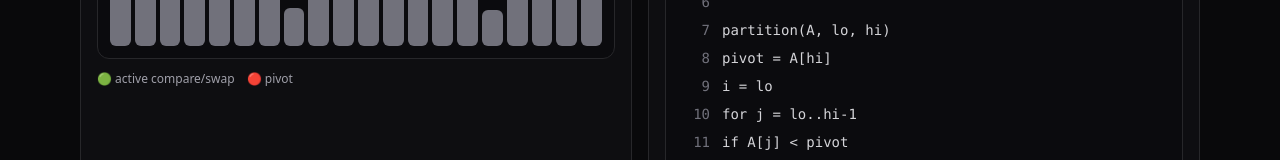
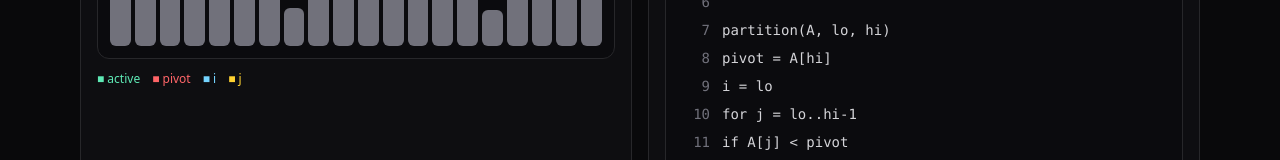
Before and after one commit to Braden89/AlgoViz, a React (Vite) app in the folder algoviz/: page /algorithms/sorting/quick in a window 1280 px wide. Shown: the part 290-450 px from the top of the page. Built offline with nearby package versions, Linux system fonts and the light colour scheme.

Commit message:
quicksort color improvement. sort specific field added

```diff
--- a/algoviz/src/algorithms/sorting/quickSort.ts
+++ b/algoviz/src/algorithms/sorting/quickSort.ts
@@ -1,18 +1,26 @@
 import type { AlgorithmDefinition, Step } from "../types";
+
+type QuickMeta = {
+  pivotIndex: number;
+  lo: number;
+  hi: number;
+  iIndex?: number;
+  jIndex?: number;
+};
 
 function clone(arr: number[]) {
   return arr.slice();
 }
 
 function pushStep(
-  steps: Step[],
+  steps: Step<QuickMeta>[],
   arr: number[],
   line: number,
-  metrics: Step["metrics"],
+  metrics: Step<QuickMeta>["metrics"],
   active?: number[],
   note?: string,
   swap?: [number, number],
-  pivotIndex?: number
+  meta?: QuickMeta
 ) {
   steps.push({
     array: clone(arr),
@@ -21,11 +29,11 @@ function pushStep(
     metrics: { ...metrics },
     note,
     swap,
-    pivotIndex,
+    meta,
   });
 }
 
-export const QuickSort: AlgorithmDefinition = {
+export const QuickSort: AlgorithmDefinition<QuickMeta> = {
   id: "quick-sort",
   name: "Quick Sort",
   category: "sorting",
@@ -45,72 +53,89 @@ export const QuickSort: AlgorithmDefinition = {
     "  swap(A[i], A[hi])",
     "  return i",
   ],
+
   generateSteps: (input: number[]) => {
     const A = clone(input);
-    const steps: Step[] = [];
+    const steps: Step<QuickMeta>[] = [];
     const metrics = { comparisons: 0, swaps: 0 };
 
+    // start
     pushStep(steps, A, 0, metrics, undefined, "Start");
 
     function partition(lo: number, hi: number): number {
-      // pivot starts at hi for this partition
+      // In Lomuto partition, pivot starts at hi (and later moves to i)
       let pivotIdx = hi;
 
-      // helper: every partition step includes pivotIdx so pivot stays red
+      // Helper that always attaches meta for the current partition frame
       const ps = (
         line: number,
         active?: number[],
         note?: string,
-        swap?: [number, number]
-      ) => pushStep(steps, A, line, metrics, active, note, swap, pivotIdx);
+        swap?: [number, number],
+        iIndex?: number,
+        jIndex?: number
+      ) => {
+        const meta: QuickMeta = {
+          pivotIndex: pivotIdx,
+          lo,
+          hi,
+          iIndex,
+          jIndex,
+        };
+        pushStep(steps, A, line, metrics, active, note, swap, meta);
+      };
 
       ps(6, [lo, hi], `partition(lo=${lo}, hi=${hi})`);
       ps(7, [hi], `pivot = A[${hi}] = ${A[hi]}`);
+
       const pivot = A[hi];
 
-      ps(8, [lo, hi], `i = ${lo}`);
       let i = lo;
+      ps(8, [i], `i = ${i}`, undefined, i);
 
       for (let j = lo; j <= hi - 1; j++) {
-        // Compare A[j] to pivot (keep pivot red)
-        ps(9, [j, i], `j = ${j}, compare A[j] to pivot`);
+        ps(9, [j], `j = ${j}`, undefined, i, j);
+
         metrics.comparisons += 1;
-
-        ps(10, [j], `A[${j}] = ${A[j]} < pivot?`);
+        ps(10, [j, hi], `A[${j}] = ${A[j]} < pivot?`, undefined, i, j);
 
         if (A[j] < pivot) {
-          ps(11, [i, j], `swap A[${i}] and A[${j}]`, [i, j]);
+          // swap A[i] and A[j]
+          ps(11, [i, j], `swap A[${i}] and A[${j}]`, [i, j], i, j);
 
           const tmp = A[i];
           A[i] = A[j];
           A[j] = tmp;
           metrics.swaps += 1;
 
-          ps(11, [i, j], "swapped", [i, j]);
+          ps(11, [i, j], "swapped", [i, j], i, j);
 
           i++;
-          ps(11, [i], `i++ → ${i}`);
+          ps(11, [i], `i++ → ${i}`, undefined, i, j);
         }
       }
 
-      // Place pivot: swap A[i] and A[hi]
-      ps(12, [i, hi], `place pivot: swap A[${i}] and A[${hi}]`, [i, hi]);
+      // place pivot by swapping A[i] and A[hi]
+      ps(12, [i, hi], `place pivot: swap A[${i}] and A[${hi}]`, [i, hi], i);
 
       const tmp = A[i];
       A[i] = A[hi];
       A[hi] = tmp;
       metrics.swaps += 1;
 
-      // pivot moved from hi to i — keep pivot red at its new location
+      // pivot has moved from hi to i
       pivotIdx = i;
 
-      ps(12, [i], `pivot placed at index ${i}`, [i, hi]);
-      ps(13, [i], `return p = ${i}`);
+      ps(12, [i], `pivot placed at index ${i}`, [i, hi], i);
+      ps(13, [i], `return p = ${i}`, undefined, i);
+
       return i;
     }
 
     function quicksort(lo: number, hi: number) {
+      // quicksort frame step (no meta needed here — only partition uses meta)
       pushStep(steps, A, 1, metrics, [lo, hi], `quicksort(lo=${lo}, hi=${hi})`);
+
       if (lo >= hi) {
         pushStep(steps, A, 1, metrics, [lo, hi], "base case return");
         return;
--- a/algoviz/src/algorithms/types.ts
+++ b/algoviz/src/algorithms/types.ts
@@ -3,22 +3,24 @@ export type Metrics = {
   swaps: number;
 };
 
-export type Step = {
+export type StepMeta = Record<string, unknown> | undefined;
+
+export type Step<M extends StepMeta = undefined> = {
   array: number[];
-  // index into pseudocode lines
   line: number;
-  // indices to emphasize in the visualization
   active?: number[];
   metrics: Metrics;
   note?: string;
   swap?: [number, number];
-  pivotIndex?: number;
+
+  // algorithm-specific extras live here
+  meta?: M;
 };
 
-export type AlgorithmDefinition = {
+export type AlgorithmDefinition<M extends StepMeta = undefined> = {
   id: string;
   name: string;
   category: "sorting" | "graphs" | "trees" | "dp";
   pseudocode: string[];
-  generateSteps: (input: number[]) => Step[];
+  generateSteps: (input: number[]) => Step<M>[];
 };
--- a/algoviz/src/components/ArrayBars.tsx
+++ b/algoviz/src/components/ArrayBars.tsx
@@ -1,12 +1,33 @@
 import type { Step } from "../algorithms/types";
 
-export function ArrayBars({ step }: { step: Step | undefined }) {
+type QuickMetaMaybe = {
+  pivotIndex?: number;
+  lo?: number;
+  hi?: number;
+  iIndex?: number;
+  jIndex?: number;
+};
+
+export function ArrayBars({ step }: { step: Step<any> | undefined }) {
   const arr = step?.array ?? [];
   const max = arr.length ? Math.max(...arr) : 1;
 
   const swapA = step?.swap?.[0];
   const swapB = step?.swap?.[1];
-  const pivotIndex = step?.pivotIndex;
+
+  // If this is QuickSort, these fields exist in meta. For other algorithms meta is undefined.
+  const meta = (step?.meta as QuickMetaMaybe | undefined) ?? undefined;
+
+  const pivotIndex = meta?.pivotIndex;
+  const lo = meta?.lo;
+  const hi = meta?.hi;
+  const iIndex = meta?.iIndex;
+  const jIndex = meta?.jIndex;
+
+  const hasRange =
+    meta !== undefined &&
+    Number.isFinite(lo) &&
+    Number.isFinite(hi);
 
   return (
     <div>
@@ -20,26 +41,44 @@ export function ArrayBars({ step }: { step: Step | undefined }) {
           const h = Math.max(2, Math.round((v / max) * 200));
 
           const isActive = step?.active?.includes(idx) ?? false;
+
           const isPivot = pivotIndex === idx;
+          const isI = iIndex === idx;
+          const isJ = jIndex === idx;
+
+          const inRange = hasRange ? idx >= (lo as number) && idx <= (hi as number) : true;
 
           // swap nudge animation
           let translate = "";
           if (swapA === idx) translate = "translate-x-2";
           if (swapB === idx) translate = "-translate-x-2";
 
-          // color priority: pivot overrides active overrides default
+          // color priority:
+          // pivot (red) > i (blue) > j (yellow) > active (green) > default
           let color = "bg-zinc-500";
           if (isActive) color = "bg-emerald-300";
+          if (isJ) color = "bg-amber-300";
+          if (isI) color = "bg-sky-300";
           if (isPivot) color = "bg-red-400";
+
+          const fade = inRange ? "opacity-100" : "opacity-25";
 
           return (
             <div
               key={idx}
-              title={`A[${idx}] = ${v}${isPivot ? " (pivot)" : ""}`}
+              title={[
+                `A[${idx}] = ${v}`,
+                isPivot ? "pivot" : "",
+                isI ? "i" : "",
+                isJ ? "j" : "",
+              ]
+                .filter(Boolean)
+                .join(" · ")}
               className={[
                 "flex-1 rounded-md transition-all duration-200 ease-in-out",
                 color,
                 translate,
+                fade,
               ].join(" ")}
               style={{ height: `${h}px` }}
             />
@@ -47,9 +86,12 @@ export function ArrayBars({ step }: { step: Step | undefined }) {
         })}
       </div>
 
-      <div className="mt-3 text-xs text-zinc-400">
-        <span className="mr-3">🟢 active compare/swap</span>
-        <span>🔴 pivot</span>
+      <div className="mt-3 flex flex-wrap gap-3 text-xs text-zinc-400">
+        <span className="text-emerald-300">■ active</span>
+        <span className="text-red-400">■ pivot</span>
+        <span className="text-sky-300">■ i</span>
+        <span className="text-amber-300">■ j</span>
+        {meta ? <span>faded = outside (lo..hi)</span> : null}
       </div>
     </div>
   );
--- a/algoviz/src/pages/QuickSortPage.tsx
+++ b/algoviz/src/pages/QuickSortPage.tsx
@@ -31,7 +31,17 @@ export default function QuickSortPage() {
   return (
     <AlgorithmLayout
       title="Quick Sort"
-      left={<ArrayBars step={step ?? { array: currentArray, line: 0, metrics: { comparisons: 0, swaps: 0 } }} />}
+      left={
+        <ArrayBars
+          step={
+            step ?? {
+              array: currentArray,
+              line: 0,
+              metrics: { comparisons: 0, swaps: 0 },
+            }
+          }
+        />
+      }
       right={
         <div className="space-y-4">
           <PseudocodePanel pseudocode={QuickSort.pseudocode} activeLine={step?.line ?? 0} />
@@ -54,6 +64,7 @@ export default function QuickSortPage() {
                 setSize(v);
               }}
             />
+
             <button
               className="rounded-lg border border-zinc-800 bg-zinc-950/40 px-3 py-2 text-sm hover:bg-zinc-900 disabled:opacity-50"
               onClick={() => setSeedArray(makeRandomArray(size))}
--- a/algoviz/src/state/playerStore.ts
+++ b/algoviz/src/state/playerStore.ts
@@ -2,12 +2,12 @@ import { create } from "zustand";
 import type { Step } from "../algorithms/types";
 
 type PlayerState = {
-  steps: Step[];
+  steps: Step<any>[];
   index: number;
   isPlaying: boolean;
   speedMs: number;
 
-  setSteps: (steps: Step[]) => void;
+  setSteps: (steps: Step<any>[]) => void;
   setIndex: (i: number) => void;
 
   next: () => void;
@@ -19,7 +19,7 @@ type PlayerState = {
 };
 
 export const usePlayerStore = create<PlayerState>((set, get) => ({
-  steps: [],
+  steps: [] as Step<any>[],
   index: 0,
   isPlaying: false,
   speedMs: 300,
```
Also changed, not shown: 1 other file (tests, documents, lock files or other folders).
